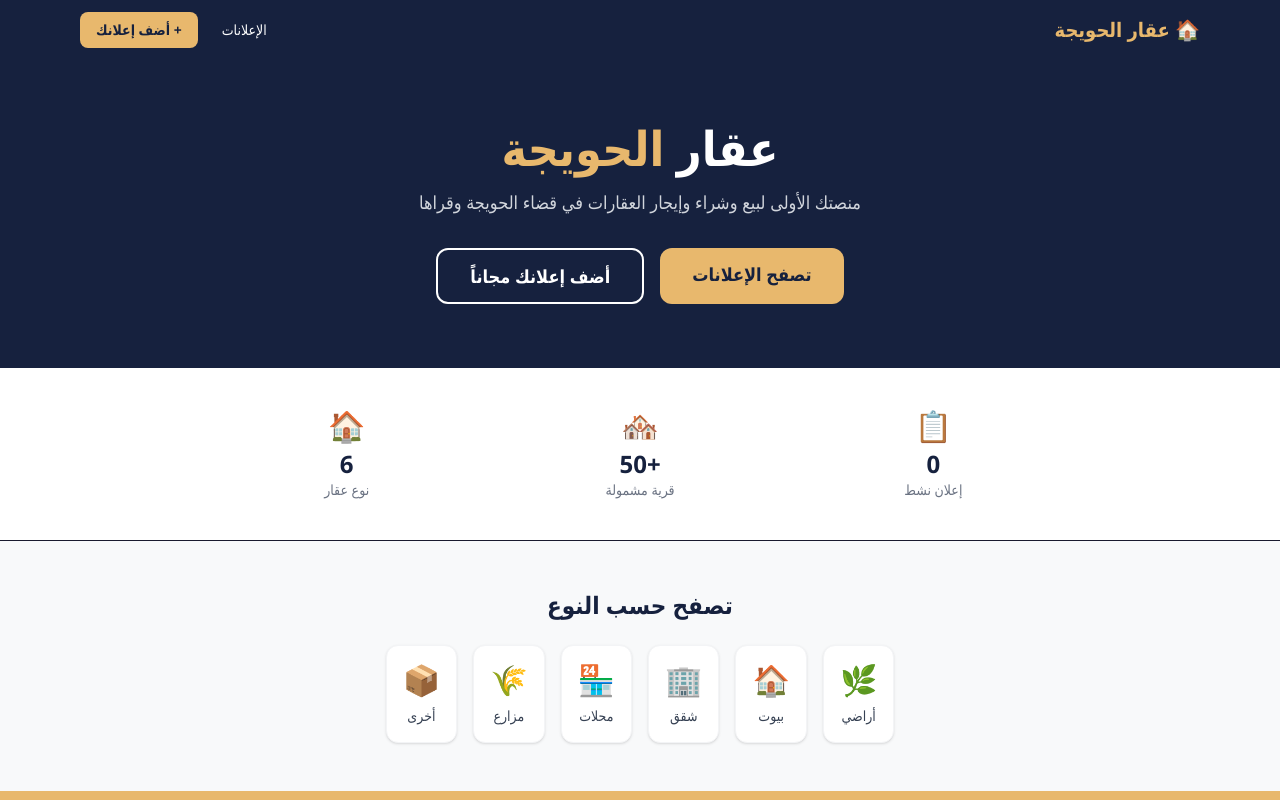
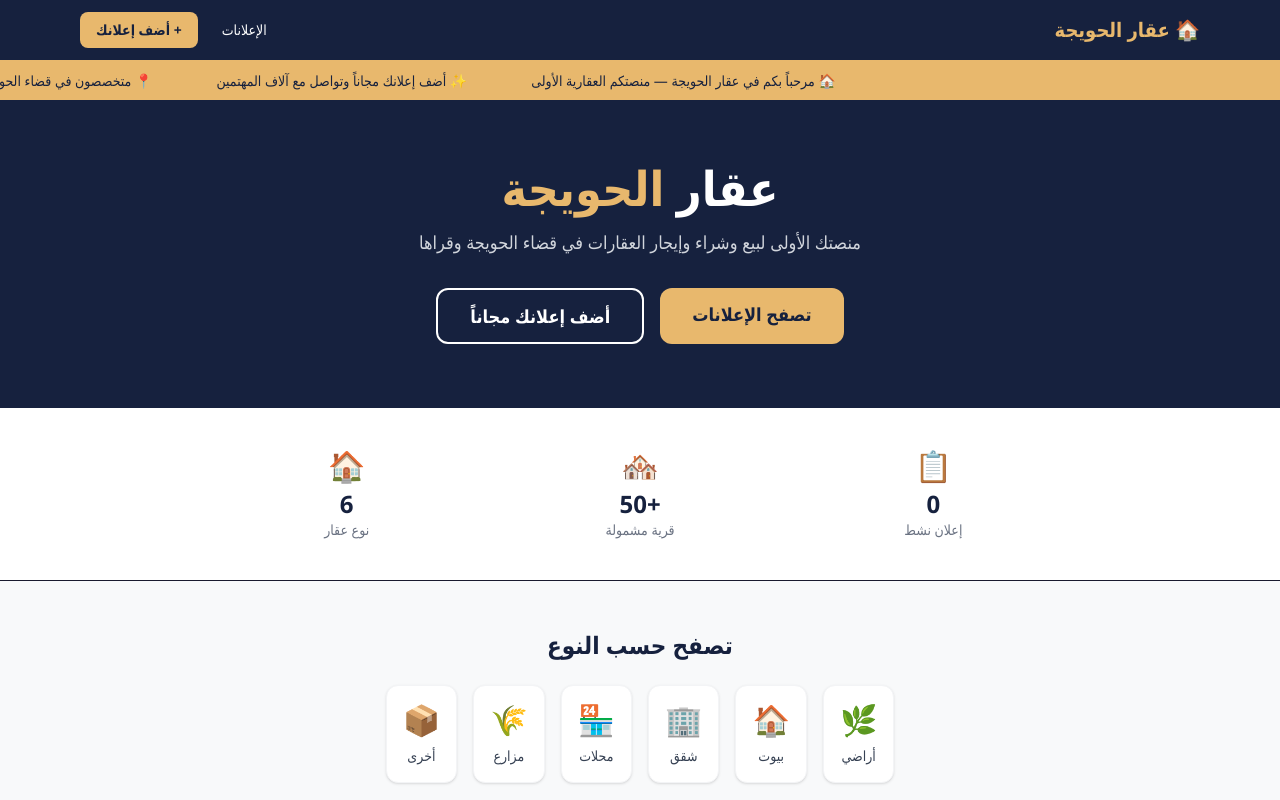
Before and after one commit to HushamAhmed90/hawija-aqar, a Next.js app: page / in a window 1280 px wide. Shown: the top 800 px of the page. Built offline with nearby package versions, Linux system fonts and the light colour scheme.

Commit message:
Add animated marquee bar with welcome messages

```diff
--- a/src/app/globals.css
+++ b/src/app/globals.css
@@ -12,3 +12,12 @@ body {
   color: var(--foreground);
   font-family: 'Segoe UI', Tahoma, Arial, sans-serif;
 }
+
+@keyframes marquee {
+  0% { transform: translateX(0); }
+  100% { transform: translateX(-50%); }
+}
+
+.animate-marquee {
+  animation: marquee 30s linear infinite;
+}
--- a/src/app/page.tsx
+++ b/src/app/page.tsx
@@ -1,10 +1,12 @@
 import Link from "next/link";
 import Navbar from "@/components/Navbar";
+import MarqueeBar from "@/components/MarqueeBar";
 
 export default function HomePage() {
   return (
     <>
       <Navbar />
+      <MarqueeBar />
 
       {/* Hero */}
       <section className="bg-[#16213e] text-white py-16 px-4 text-center">
--- /dev/null
+++ b/src/components/MarqueeBar.tsx
@@ -0,0 +1,27 @@
+"use client";
+
+const messages = [
+  "🏠 مرحباً بكم في عقار الحويجة — منصتكم العقارية الأولى",
+  "✨ أضف إعلانك مجاناً وتواصل مع آلاف المهتمين",
+  "📍 متخصصون في قضاء الحويجة وجميع قراها",
+  "🤝 نجمع البائعين والمشترين في مكان واحد",
+  "🏡 بيوت • أراضي • محلات • شقق • مزارع — كل شيء هنا",
+  "💰 خدمة مجانية 100% للجميع",
+  "📞 تواصل مباشرة مع أصحاب العقارات بدون وسيط",
+];
+
+export default function MarqueeBar() {
+  const repeated = [...messages, ...messages];
+
+  return (
+    <div className="bg-[#e8b86d] text-[#16213e] py-2 overflow-hidden whitespace-nowrap">
+      <div className="inline-flex animate-marquee">
+        {repeated.map((msg, i) => (
+          <span key={i} className="mx-8 font-medium text-sm">
+            {msg}
+          </span>
+        ))}
+      </div>
+    </div>
+  );
+}
```
